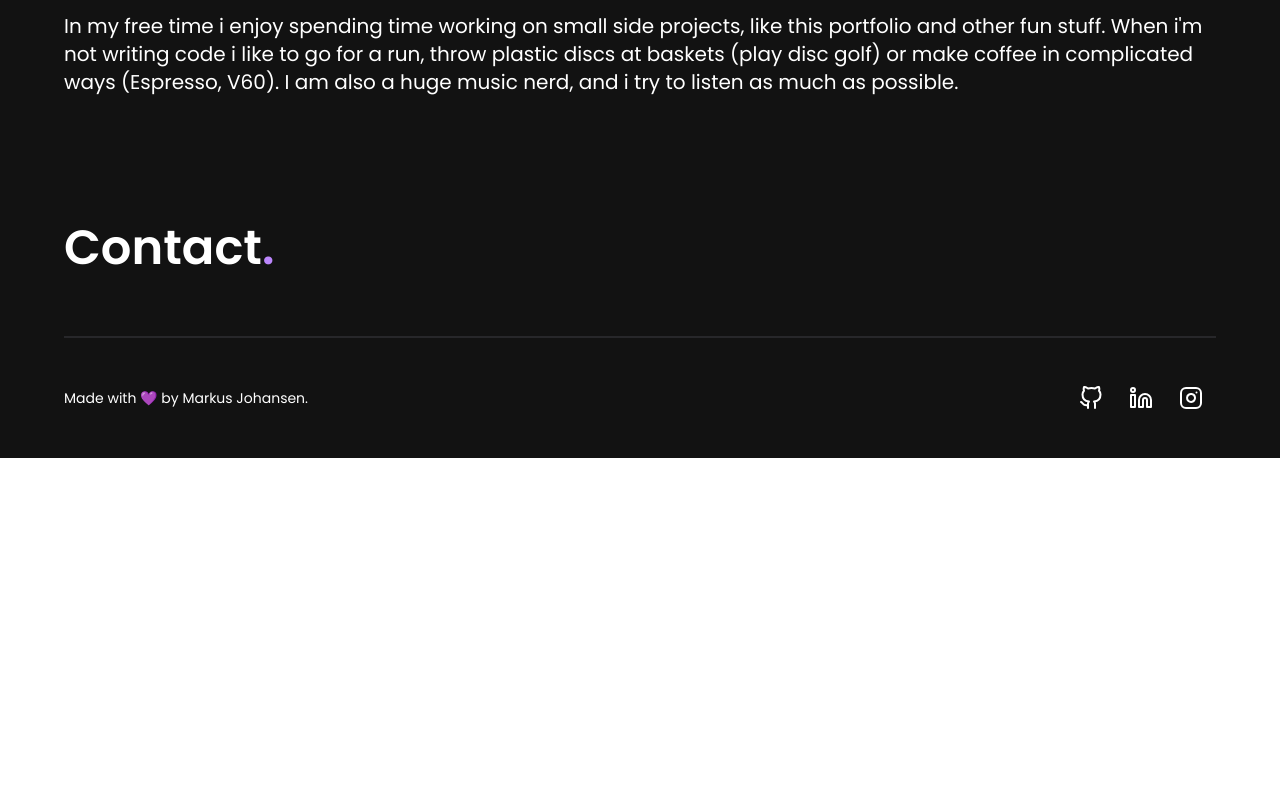
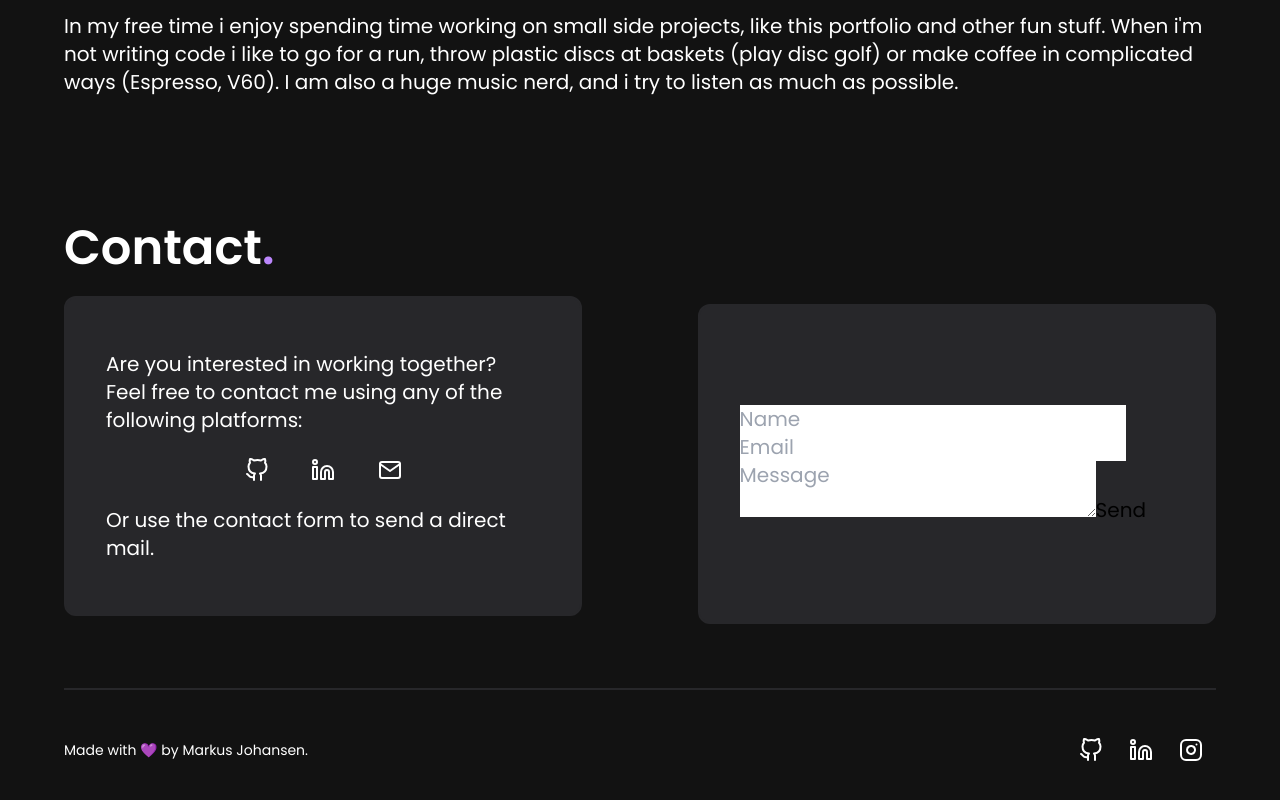
Before and after one commit to KusMar00/KusMar00.github.io, a React (Vite) app: page / in a window 1280 px wide. Shown: the part 1626-2426 px from the top of the page. Before the commit the page ends 2084 px from the top, so only its background shows below. Built offline with nearby package versions, Linux system fonts and the light colour scheme.

Commit message:
Setup EmailJS

```diff
--- a/package.json
+++ b/package.json
@@ -10,7 +10,9 @@
     "preview": "vite preview"
   },
   "dependencies": {
+    "@emailjs/browser": "^3.12.1",
     "autoprefixer": "^10.4.17",
+    "emailjs": "^4.0.3",
     "postcss": "^8.4.33",
     "react": "^18.2.0",
     "react-dom": "^18.2.0",
--- a/src/components/Contact.jsx
+++ b/src/components/Contact.jsx
@@ -1,10 +1,82 @@
 import styles from "../styles";
+import { FiMail, FiLinkedin, FiGithub } from "react-icons/fi";
+import emailjs from "@emailjs/browser";
+import { useRef } from "react";
 
-const Contact = () => (
+const Contact = () => {
+  const form = useRef();
+
+  const sendEmail = (e) => {
+    e.preventDefault();
+
+    emailjs
+      .sendForm(
+        "service_tnh2zvw",
+        "template_g2qmhh4",
+        form.current,
+        "8Lc7hpFypHqPzTg2x"
+      )
+      .then(
+        (result) => {
+          console.log(result.text);
+        },
+        (error) => {
+          console.log(error.text);
+        }
+      );
+  };
+
+  return (
     <section id="contact" className={`${styles.paddingY}`}>
       <h2 className="font-poppins text-white text-5xl font-semibold">
         Contact<span className="text-secondary">.</span>
       </h2>
+      <div className="mt-4 flex md:flex-row flex-col justify-between items-center">
+        <div className="flex flex-col justify-around items-center md:w-[45%] w-full text-white font-poppins text-xl bg-zinc-800 rounded-xl min-h-[320px] p-10 border-2 border-solid border-zinc-800 hover:border-secondary">
+          <p>
+            Are you interested in working together? Feel free to contact me
+            using any of the following platforms:
+          </p>
+          <div className="text-white text-2xl flex items-center justify-around w-[200px] mt-4 sm:mt-0">
+            <a
+              target="_blank"
+              href="https://github.com/KusMar00"
+              className="hover:text-secondary"
+            >
+              <FiGithub />
+            </a>
+            <a
+              target="_blank"
+              href="https://www.linkedin.com/in/markus-kildeb%C3%A6k-raun-johansen-7215561b4/"
+              className="hover:text-secondary"
+            >
+              <FiLinkedin />
+            </a>
+            <a
+              target="_blank"
+              href="mailto: markusraunjohansen@gmail.com"
+              className="hover:text-secondary"
+            >
+              <FiMail />
+            </a>
+          </div>
+          <p>Or use the contact form to send a direct mail.</p>
+        </div>
+        <div className="flex flex-col justify-around items-center md:w-[45%] w-full text-white font-poppins text-xl mt-4 bg-zinc-800 rounded-xl min-h-[320px] p-10 border-2 border-solid border-zinc-800 hover:border-secondary">
+          <form ref={form} onSubmit={sendEmail} className="text-black">
+            <input type="text" name="user_name" required placeholder="Name" />
+            <input
+              type="email"
+              name="user_email"
+              required
+              placeholder="Email"
+            />
+            <textarea name="message" required placeholder="Message" />
+            <input type="submit" value="Send" />
+          </form>
+        </div>
+      </div>
     </section>
   );
+};
 export default Contact;
--- a/src/constants/index.js
+++ b/src/constants/index.js
@@ -37,3 +37,30 @@ export const skills = [
     skills: ["Collaboration", "Communication", "Effective Learner", "Reliable"],
   },
 ];
+
+export const contactInfo = [
+  {
+    id: "linkedin",
+    title: "LinkedIn",
+    text: "@MarkusJohansen",
+    link: "https://www.linkedin.com/in/markus-kildeb%C3%A6k-raun-johansen-7215561b4/",
+  },
+  {
+    id: "github",
+    title: "Github",
+    text: "@KusMar00",
+    link: "https://github.com/KusMar00",
+  },
+  {
+    id: "mail",
+    title: "Mail",
+    text: "markusraunjohansen@gmail.com",
+    link: "mailto: markusraunjohansen@gmail.com",
+  },
+  {
+    id: "phone",
+    title: "Phone",
+    text: "+45 60 15 16 95",
+    link: "tel:+4560151695",
+  },
+];
```
Also changed, not shown: 1 other file (tests, documents, lock files or other folders). Lines whose indentation alone changed are shown as unchanged.
